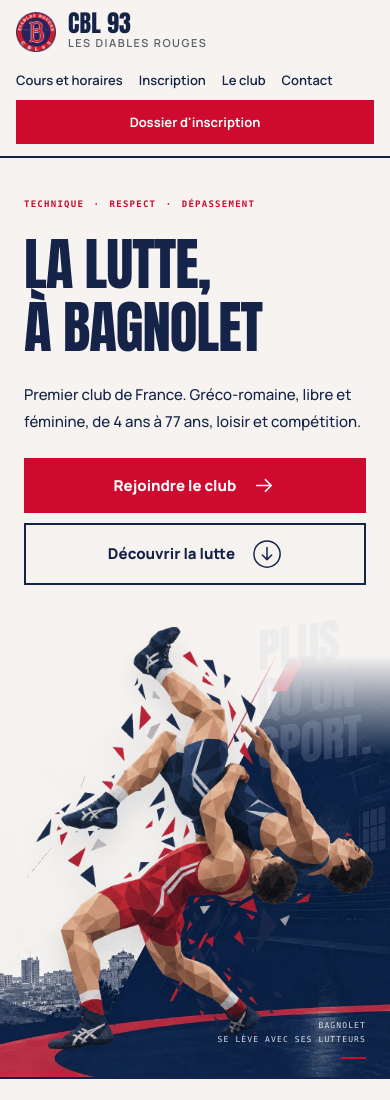
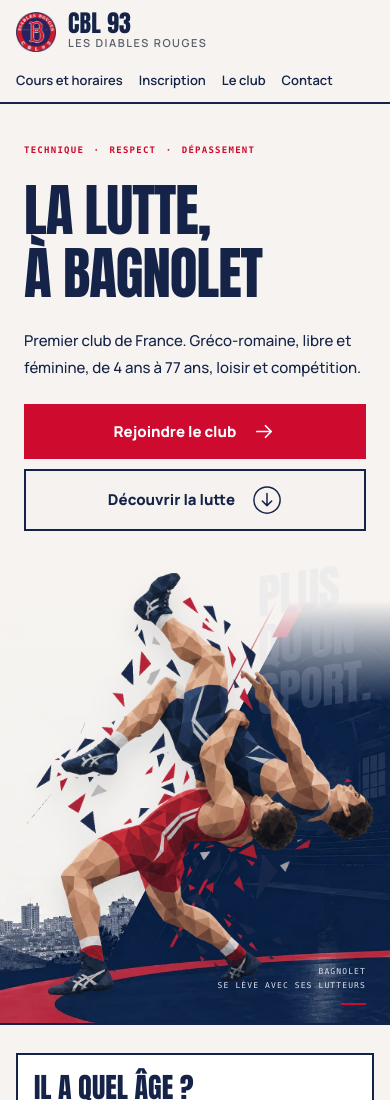
Before and after one commit to abonur/cbl93, a plain HTML site: page Accueil.dc.html in a window 390 px wide. Shown: the top 1100 px of the page. Drawn offline with nearby package versions, Linux system fonts and the light colour scheme.

Commit message:
Nav : retire le bouton Dossier d'inscription et la regle responsive devenue obsolete

```diff
--- a/Accueil.dc.html
+++ b/Accueil.dc.html
@@ -168,13 +168,11 @@
   @media (max-width:820px) {
     header > div { gap:12px; padding-block:10px; }
     header nav { margin-left:0 !important; width:100%; gap:10px 16px !important; font-size:14px !important; }
-    header nav > a:last-child { margin-left:auto; min-height:44px; display:inline-flex; align-items:center; }
   }
   @media (max-width:430px) {
     header > div > a img { width:40px !important; height:40px !important; }
     header > div > a span span:first-child { font-size:24px !important; }
     header nav { font-size:13px !important; }
-    header nav > a:last-child { width:100%; justify-content:center; margin-left:0; }
   }
   @media (prefers-reduced-motion: reduce) { * { animation:none !important; transition:none !important; } }
 </style>
@@ -199,7 +197,6 @@
       <a href="Inscription.dc.html" style="color:#142347;text-decoration:none">Inscription</a>
       <a href="Club.dc.html" style="color:#142347;text-decoration:none">Le club</a>
       <a href="Contact.dc.html" style="color:#142347;text-decoration:none">Contact</a>
-      <a href="Inscription.dc.html" style="background:#ce0b2e;color:#fff;text-decoration:none;padding:11px 18px;font-weight:700">Dossier d'inscription</a>
     </nav>
   </div>
 </header>
```
Also changed, not shown: Club.dc.html (+0 -3 lines), Contact.dc.html (+0 -3 lines), Cours.dc.html (+0 -3 lines), index.html (+0 -3 lines).
